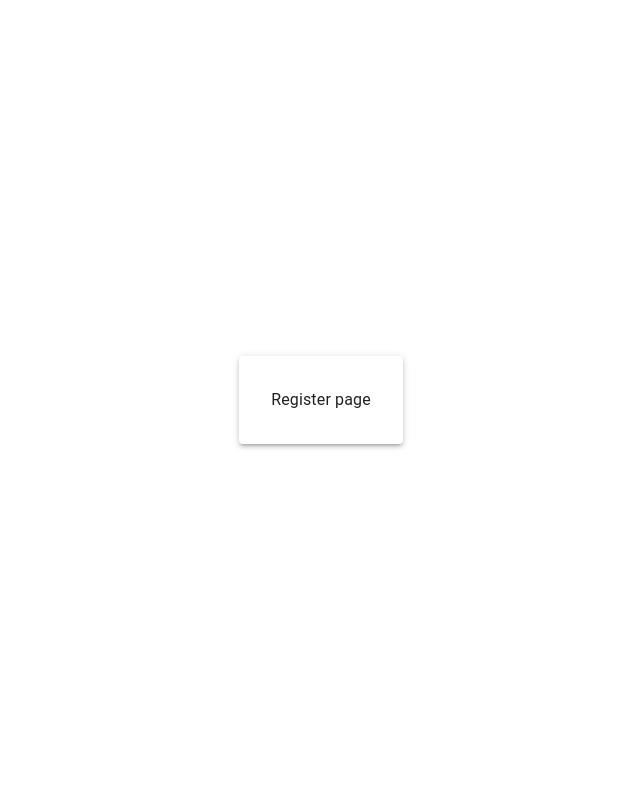
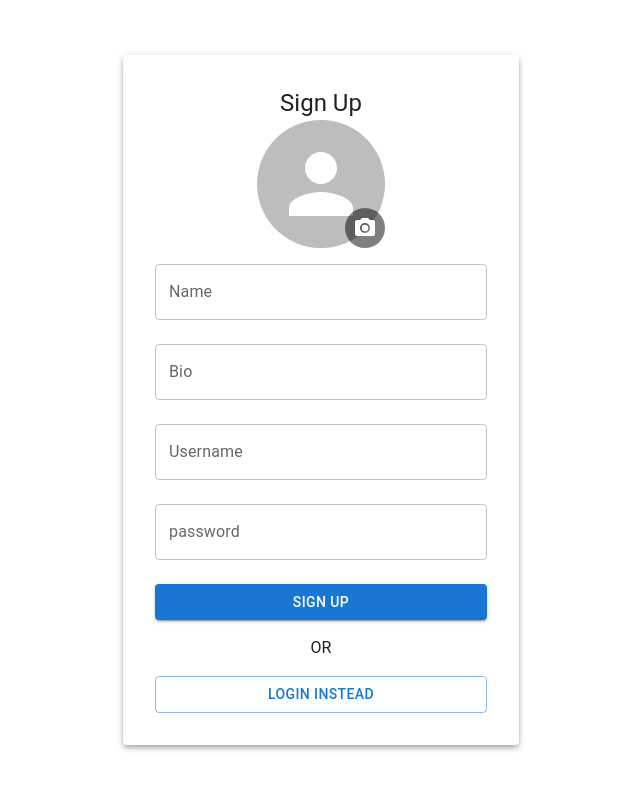
Before and after one commit to Shyam01999/chat-app, a React (Vite) app in the folder client/: page /login in a window 1280 px wide. Both pictures are taken after a click on the button "SIGN UP INSTEAD". Shown: the top 790 px of the page, without its empty margins (319-959 px from the left). Built offline with nearby package versions, Linux system fonts and the light colour scheme.

Commit message:
login signin form created

```diff
--- /dev/null
+++ b/client/src/components/styles/StyledComponents.jsx
@@ -0,0 +1,13 @@
+import { styled } from "@mui/material";
+
+export const VisuallyHiddenInput = styled("input")({
+  border: 0,
+  clip: "rect(0 0 0 0)",
+  height: 1,
+  margin: -1,
+  overflow: "hidden",
+  padding: 0,
+  position: "absolute",
+  whiteSpace: "wrap",
+  width: 1,
+});
--- a/client/src/pages/Login.jsx
+++ b/client/src/pages/Login.jsx
@@ -1,16 +1,48 @@
-import { Container, Paper, Typography, TextField, Button } from "@mui/material";
-import React, { useState } from "react";
+import {
+  Container,
+  Paper,
+  Typography,
+  TextField,
+  Button,
+  Stack,
+  IconButton,
+  Avatar,
+} from "@mui/material";
+import React, { useEffect, useState } from "react";
+import CameraAltIcon from "@mui/icons-material/CameraAlt";
+import { VisuallyHiddenInput } from "../components/styles/StyledComponents";
 
 function Login() {
-  const initialState = {
-    username:"",
-    password:""
-  }
+  const signupformdata = {
+    profileimage: "",
+    name: "",
+    userbio: "",
+    username: "",
+    password: "",
+  };
+
+  const loginformdata = {
+    username: "",
+    password: "",
+  };
   const [isLogin, setIsLogin] = useState(true);
-  const [data, setData] = useState(initialState);
+  const [data, setData] = useState(loginformdata);
+
+  useEffect(() => {
+    setData(isLogin ? loginformdata : signupformdata);
+  }, [isLogin]);
 
   const handleChange = (e) => {
-    const { name, value } = e.target;
+    const { name, value, files } = e.target;
+
+    if (name == "profileimage") {
+      setData({
+        ...data,
+        profileimage: files[0],
+      });
+
+      return;
+    }
 
     setData((prev) => ({
       ...prev,
@@ -19,10 +51,15 @@ function Login() {
   };
 
   const toggleLogin = () => {
-    setIsLogin(false);
+    setIsLogin(!isLogin);
   };
 
-  const handleSubmit = (e) => {
+  const handleSignup = (e) => {
+    e.preventDefault();
+    console.log("data", data);
+  };
+
+  const handleLogin = (e) => {
     e.preventDefault();
     console.log("data", data);
   };
@@ -39,7 +76,7 @@ function Login() {
       }}
     >
       <Paper
-        elevation={3}
+        elevation={4}
         sx={{
           padding: 4,
           display: "flex",
@@ -51,7 +88,7 @@ function Login() {
           <>
             <Typography variant="h5">Login</Typography>
             <form
-              onSubmit={handleSubmit}
+              onSubmit={handleLogin}
               style={{ width: "100%", marginTop: "0.5rem" }}
             >
               <TextField
@@ -59,7 +96,7 @@ function Login() {
                 name="username"
                 placeholder="Enter username"
                 id="username"
-                label="username"
+                label="Username"
                 value={data.username}
                 onChange={handleChange}
                 margin="normal"
@@ -68,11 +105,12 @@ function Login() {
               <TextField
                 type="password"
                 name="password"
-                 placeholder="Enter password"
+                placeholder="Enter password"
                 id="password"
-                label="password"
+                label="Password"
                 value={data.password}
                 onChange={handleChange}
+                autoComplete="off"
                 margin="normal"
                 fullWidth
               />
@@ -96,7 +134,109 @@ function Login() {
             </form>
           </>
         ) : (
-          <span>Register page </span>
+          <>
+            <Typography variant="h5">Sign Up</Typography>
+            <form
+              onSubmit={handleSignup}
+              style={{ width: "100%", marginTop: "0rem" }}
+            >
+              <Stack
+                position={"relative"}
+                justifyContent={"center"}
+                sx={{ width: "8rem", margin: "auto" }}
+              >
+                <Avatar
+                  sx={{ width: "8rem", height: "8rem", ObjectFit: "contain" }}
+                  src={data.profileimage}
+                />
+                <IconButton
+                  sx={{
+                    position: "absolute",
+                    bottom: "0",
+                    right: "0rem",
+                    color: "white",
+                    backgroundColor: "rgba(0, 0, 0, 0.5)",
+                    ":hover": {
+                      bgcolor: "rgba(0, 0, 0, 0.7)",
+                    },
+                  }}
+                  component="label"
+                >
+                  <>
+                    <CameraAltIcon />
+                    <VisuallyHiddenInput
+                      type="file"
+                      accept="image"
+                      name="profileimage"
+                      onChange={handleChange}
+                    />
+                  </>
+                </IconButton>
+              </Stack>
+              <TextField
+                type="text"
+                name="name"
+                placeholder="Enter name"
+                id="name"
+                label="Name"
+                value={data.name}
+                onChange={handleChange}
+                margin="normal"
+                fullWidth
+              />
+              <TextField
+                type="text"
+                name="userbio"
+                placeholder="Enter bio"
+                id="userbio"
+                label="Bio"
+                value={data.userbio}
+                onChange={handleChange}
+                margin="normal"
+                fullWidth
+              />
+              <TextField
+                type="text"
+                name="username"
+                placeholder="Enter username"
+                id="username"
+                label="Username"
+                value={data.username}
+                onChange={handleChange}
+                margin="normal"
+                fullWidth
+              />
+              <TextField
+                type="password"
+                name="password"
+                placeholder="Enter password"
+                id="password"
+                label="password"
+                value={data.password}
+                onChange={handleChange}
+                autoComplete="off"
+                margin="normal"
+                fullWidth
+              />
+              <Button
+                type="submit"
+                variant="contained"
+                color="primary"
+                sx={{
+                  marginTop: "1rem",
+                }}
+                fullWidth
+              >
+                Sign Up
+              </Button>
+              <Typography textAlign={"center"} m={"1rem"}>
+                OR
+              </Typography>
+              <Button variant="outlined" onClick={toggleLogin} fullWidth>
+                Login Instead
+              </Button>
+            </form>
+          </>
         )}
       </Paper>
     </Container>
```
